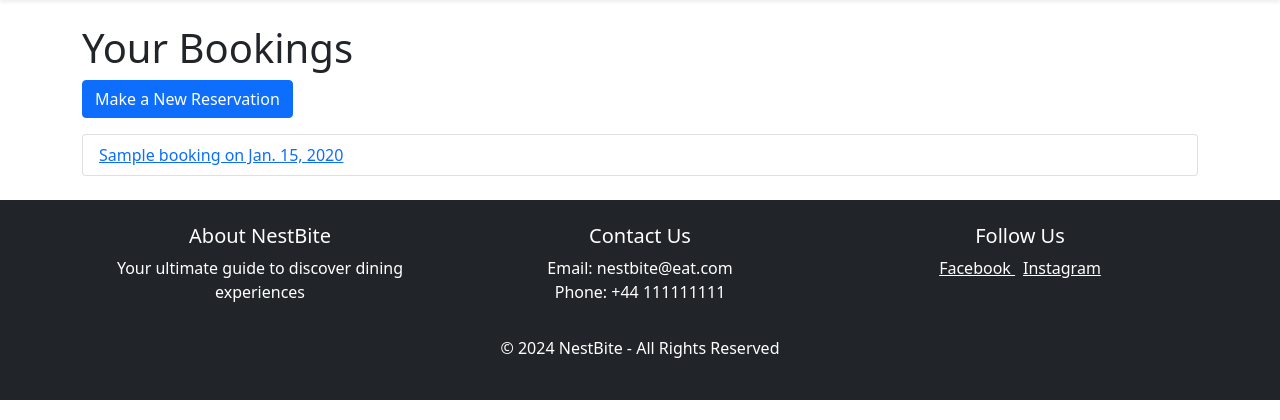
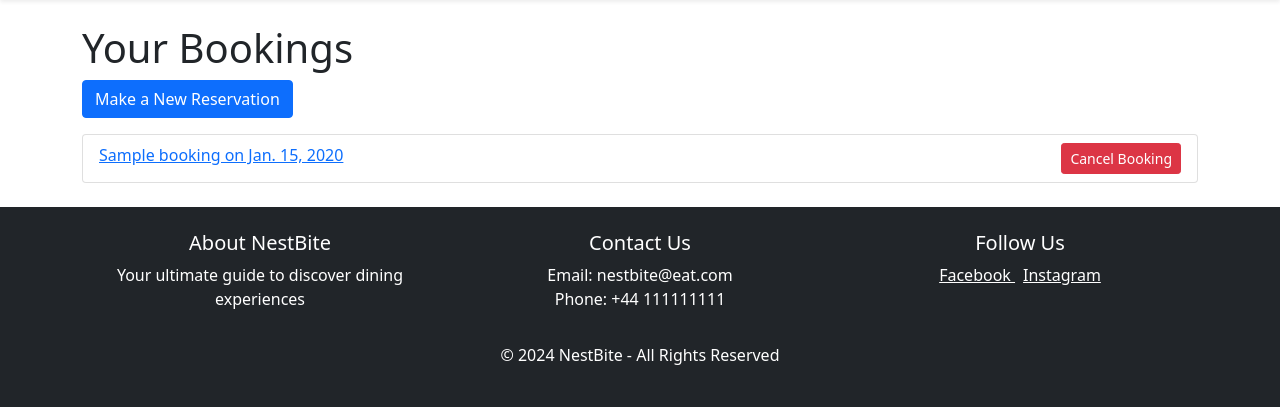
Before and after one commit to ValerioS05/nestbite, a Django app: page /booking/ in a window 1280 px wide. Shown: the part 56-476 px from the top of the page. Run offline with Django 4.2, Linux system fonts and the light colour scheme; a user stored in the database is signed in; tables that the repository leaves empty hold one stand-in row (values such as "Sample post"); some libraries are stand-ins or nearby versions.

Commit message:
create template for cancel booking,modify views,models. create basic form for bookings

```diff
--- a/booking/models.py
+++ b/booking/models.py
@@ -17,34 +17,18 @@ class Booking(models.Model):
     booking_reference = models.CharField(max_length=10, unique=True, blank=True, null=True)
     canceled = models.BooleanField(default=False)
 
+    def clean(self):
+        # Combine booking date and start time into a timezone-aware datetime
+        booking_datetime = timezone.make_aware(datetime.combine(self.booking_date, self.start_time))
+        now = timezone.now()  # This will be timezone-aware if USE_TZ is True
 
-    def clean(self):
         # Check if booking is not in the past
-        booking_datetime = datetime.combine(self.booking_date, self.start_time)
-        now = timezone.now()
         if booking_datetime < now:
             raise ValidationError("Cannot book in the past.")
 
         # Check if booking is at least 2 hours in the future
         if booking_datetime < now + timedelta(hours=2):
             raise ValidationError("Bookings must be made at least 2 hours in advance.")
-
-        # Ensure the booking is within restaurant hours
-        for table in self.tables.all():
-            if self.start_time < table.restaurant.opening_time or self.end_time > table.restaurant.closing_time:
-                raise ValidationError(f"Booking time must be within restaurant hours ({table.restaurant.opening_time} to {table.restaurant.closing_time}).")
-
-        # Check for overlapping bookings on the same tables
-        for table in self.tables.all():
-            overlapping_bookings = Booking.objects.filter(
-                tables=table,
-                booking_date=self.booking_date,
-                start_time__lt=self.end_time,
-                end_time__gt=self.start_time
-            ).exclude(pk=self.pk)
-
-            if overlapping_bookings.exists():
-                raise ValidationError(f"Table {table.table_number} is already booked during this time slot.")
 
     @staticmethod
     def generate_booking_reference():
@@ -57,7 +41,8 @@ class Booking(models.Model):
 
     def cancel(self):
         """Cancels the booking if it's at least 2 hours before the booking time."""
-        booking_datetime = datetime.combine(self.booking_date, self.start_time)
+        # Combine booking date and start time into a timezone-aware datetime
+        booking_datetime = timezone.make_aware(datetime.combine(self.booking_date, self.start_time))
         now = timezone.now()
 
         # Check if the booking can be canceled (at least 2 hours before)
--- a/booking/views.py
+++ b/booking/views.py
@@ -1,26 +1,25 @@
 from django.shortcuts import render, redirect, get_object_or_404
 from django.contrib.auth.decorators import login_required
+from django.contrib import messages
+from django.utils import timezone
+from datetime import datetime, timedelta
+from .forms import BookingForm
 from .models import Booking
-from django.contrib import messages
 
-
-# Create your views here.
 @login_required
 def booking_list(request):
     if request.user.is_staff:
         bookings = Booking.objects.all()
     else:
-        bookings = Booking.objects.filter(user=request.user)
+        bookings = Booking.objects.filter(customer_email=request.user.email)  # Use customer_email to match with user
     return render(request, 'booking/booking_list.html', {'bookings': bookings})
 
 @login_required
 def booking_detail(request, booking_id):
     booking = get_object_or_404(Booking, id=booking_id)
-    if not (request.user.is_staff or booking.user == request.user):
+    if not (request.user.is_staff or booking.customer_email == request.user.email):
         return redirect('booking_list')
     return render(request, 'booking/booking_detail.html', {'booking': booking})
-
-
 
 @login_required
 def create_booking(request):
@@ -28,8 +27,27 @@ def create_booking(request):
         form = BookingForm(request.POST)
         if form.is_valid():
             booking = form.save(commit=False)
-            booking.user = request.user
+            booking.customer_email = request.user.email  # Use customer_email to store the user email
+
+
             booking.save()
+
+
+            overlapping_bookings = Booking.objects.filter(
+                tables__in=booking.tables.all(),
+                booking_date=booking.booking_date,
+                start_time__lt=booking.end_time,
+                end_time__gt=booking.start_time
+            ).exclude(pk=booking.pk)
+
+            if overlapping_bookings.exists():
+                booking.delete()
+                form.add_error(None, "One or more tables are already booked during this time slot.")
+                return render(request, 'booking/booking_form.html', {'form': form})
+
+
+            form.save_m2m()
+
             messages.success(request, 'Your booking has been created successfully!')
             return redirect('booking_list')
     else:
@@ -37,17 +55,31 @@ def create_booking(request):
 
     return render(request, 'booking/booking_form.html', {'form': form})
 
-
 @login_required
 def cancel_booking(request, booking_id):
     booking = get_object_or_404(Booking, id=booking_id)
 
+    # Check right to cancel
+    if not (request.user.is_staff or booking.customer_email == request.user.email):
+        messages.error(request, "You are not allowed to cancel this booking.")
+        return redirect('booking_list')
+
+
     if request.method == 'POST':
-        try:
-            booking.cancel()
-            messages.success(request, 'Your booking has been canceled successfully!')
-            return redirect('booking_list')
-        except ValidationError as e:
-            messages.error(request, str(e))
+        # Create a timezone-aware datetime for the booking
+        booking_datetime = timezone.make_aware(datetime.combine(booking.booking_date, booking.start_time))
+
+        # Get the current time
+        now = timezone.now()
+
+        # Compare the times
+        if booking_datetime < now + timedelta(hours=2):
+            messages.error(request, "You can only cancel bookings at least 2 hours in advance.")
+            return redirect('booking_detail', booking_id=booking.id)
+
+        # Cancel the booking
+        booking.delete()
+        messages.success(request, "Your booking has been canceled successfully.")
+        return redirect('booking_list')
 
     return render(request, 'booking/cancel_booking.html', {'booking': booking})
--- a/templates/booking/booking_list.html
+++ b/templates/booking/booking_list.html
@@ -10,6 +10,7 @@
     {% for booking in bookings %}
         <li class="list-group-item">
             <a href="{% url 'booking_detail' booking.id %}">{{ booking.customer_name }} on {{ booking.booking_date }}</a>
+            <a href="{% url 'cancel_booking' booking.id %}" class="btn btn-danger btn-sm float-end" onclick="return confirm('Are you sure you want to cancel this booking?');">Cancel Booking</a>
         </li>
     {% empty %}
         <li class="list-group-item">No bookings found.</li>
```
Also changed, not shown: booking/forms.py (added, +14 -0 lines), templates/booking/cancel_booking.html (+14 -0 lines).
